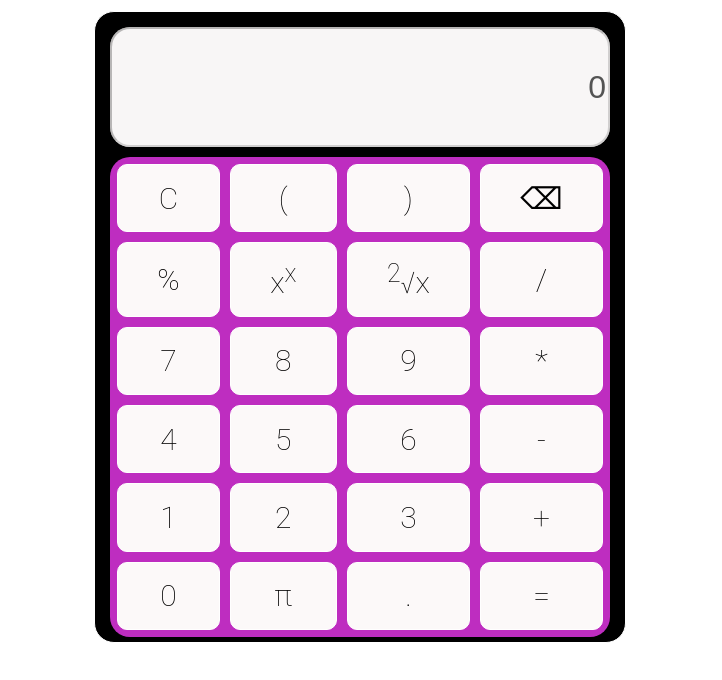
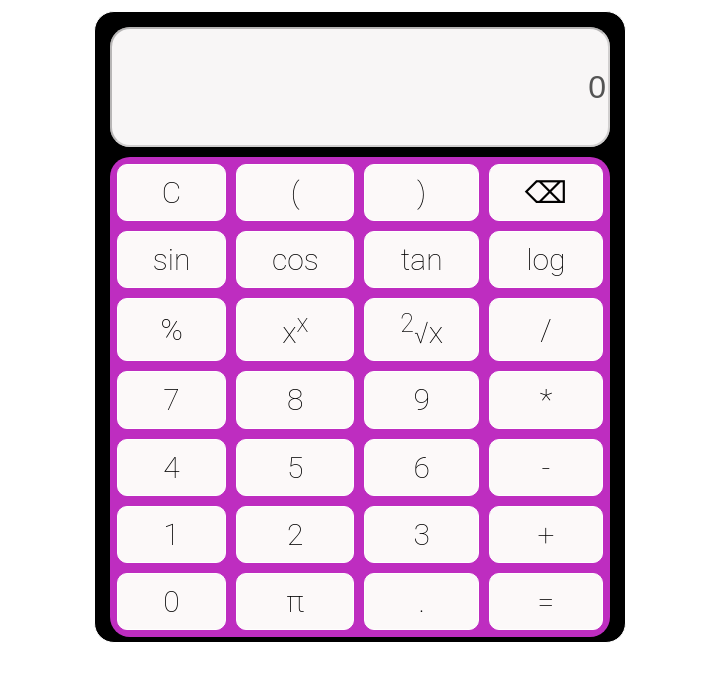
Before and after one commit to sudharm2004/CALCULATOR, a plain HTML site: page index.html in a window 1280 px wide. Shown: the part 114-794 px from the top of the page, without its empty margins (280-1002 px from the left). Drawn offline with Linux system fonts and the light colour scheme.

Commit message:
Update index.html

```diff
--- a/index.html
+++ b/index.html
@@ -19,6 +19,10 @@
             <button class="btn">(</button>
             <button class="btn">)</button>
             <button class="btn" id="deleteBtn">&#9003;</button>
+            <button class="btn" id="sin">sin</button>
+            <button class="btn" id="cos">cos</button>
+            <button class="btn" id="tan">tan</button>
+            <button class="btn" id="log">log</button>
             <button class="btn">%</button>
             <button class="btn" id="square">x<sup>x</sup></button>
             <button class="btn" id="sqrt"><sup>2</sup><span>&#8730;</span>x</button>
```
